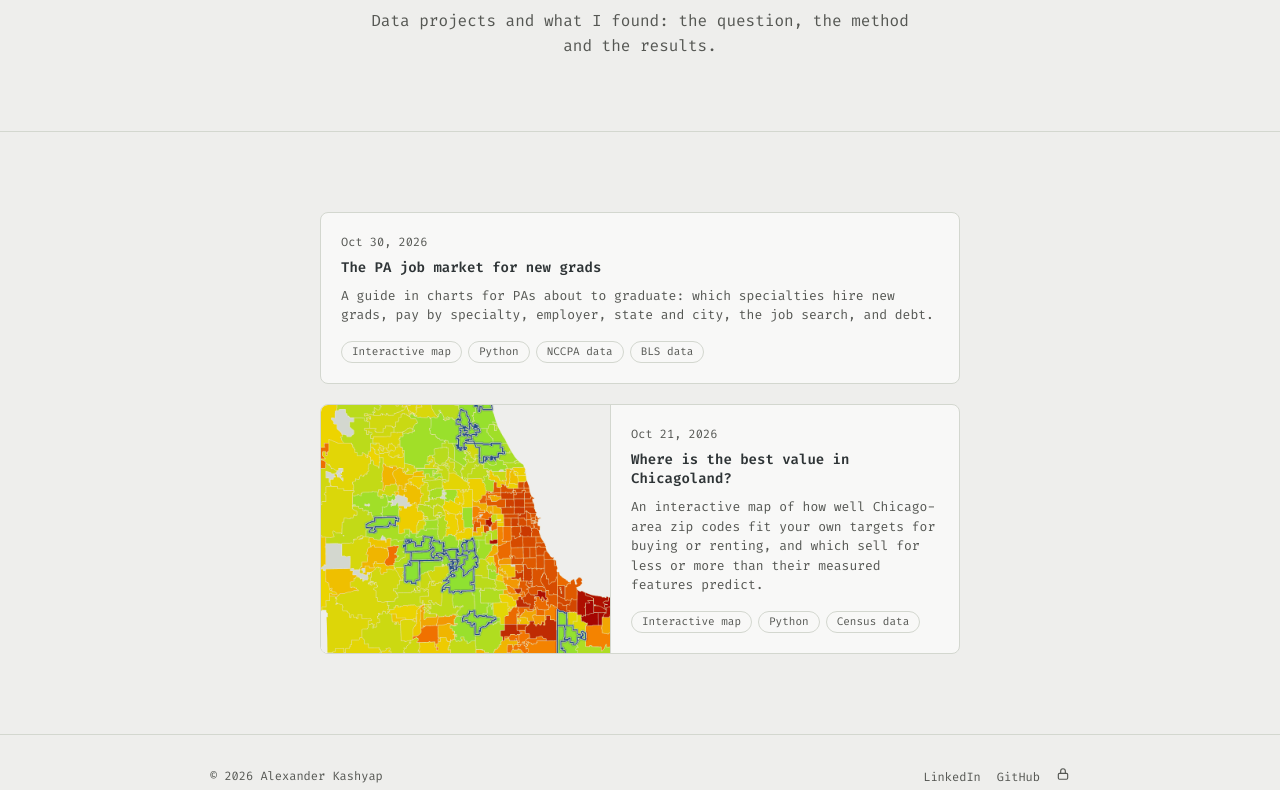
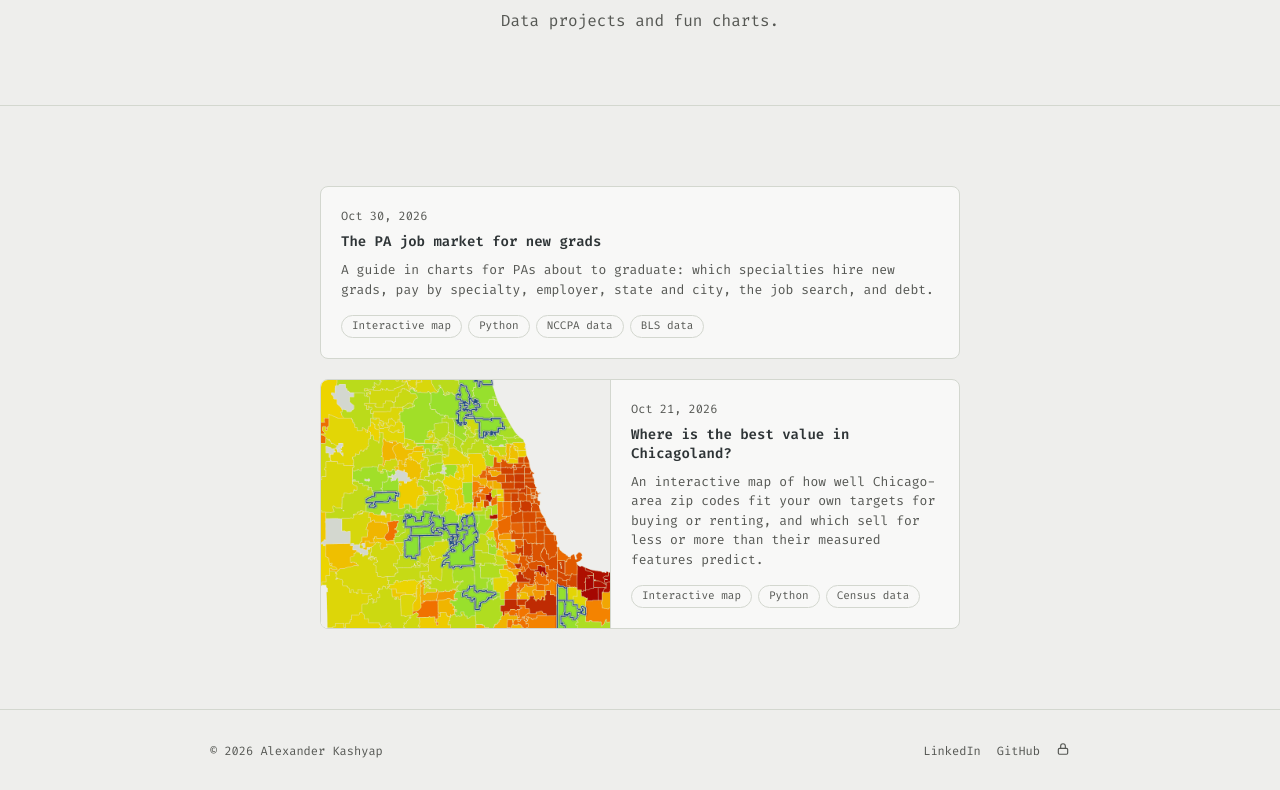
Before and after one commit to amkashyap1220/alexanderk.dev, an Astro site: page /research in a window 1280 px wide. Shown: the part 250-1040 px from the top of the page. Built offline with nearby package versions, Linux system fonts and the light colour scheme; Astro itself is replaced by a stand-in of ours.

Commit message:
Changed the description of the research page.

```diff
--- a/src/pages/research/index.astro
+++ b/src/pages/research/index.astro
@@ -13,7 +13,7 @@ import { posts, formatDate } from "../../data/research";
     <div class="narrow">
       <p class="eyebrow">Research</p>
       <h1>Research</h1>
-      <p class="lead">Data projects and what I found: the question, the method and the results.</p>
+      <p class="lead">Data projects and fun charts.</p>
     </div>
   </section>
 
```
